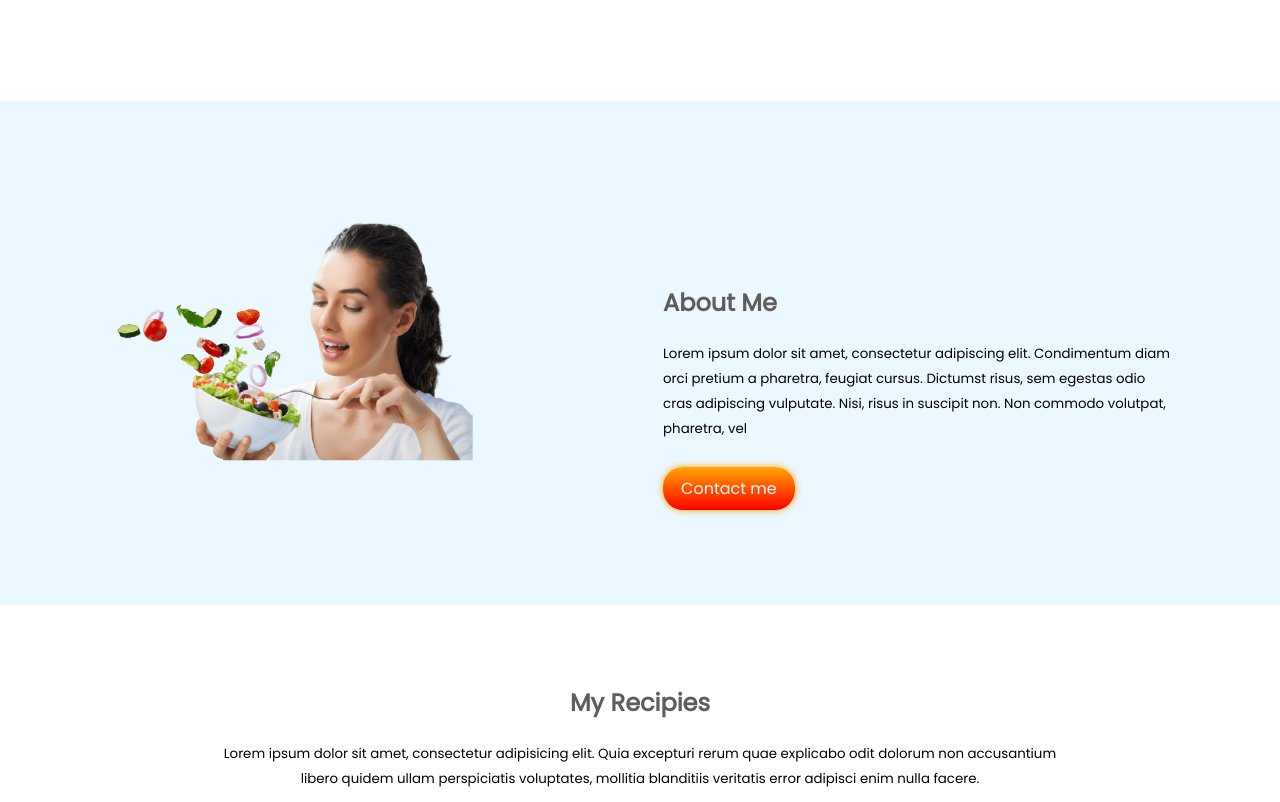
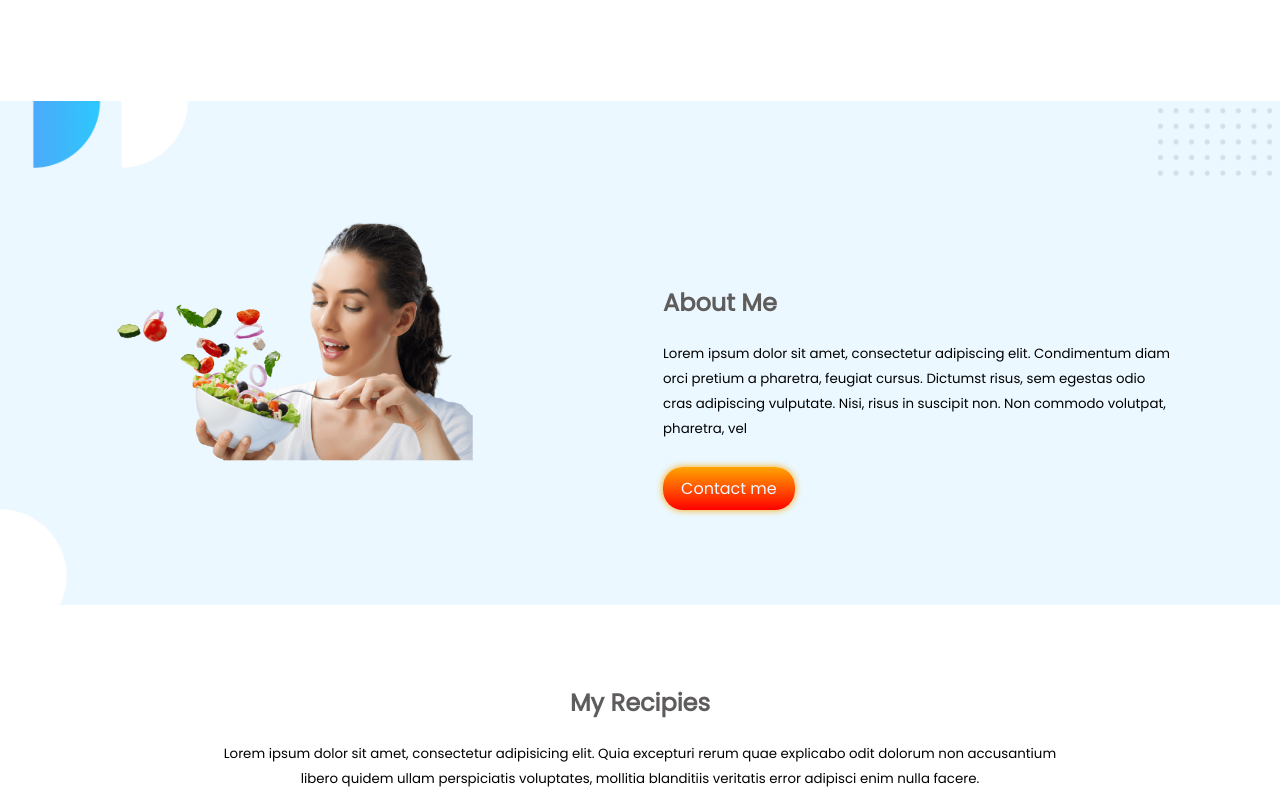
Before and after one commit to MehediHasan71/eat-healthy, a plain HTML site: page index.html in a window 1280 px wide. Shown: the part 492-1294 px from the top of the page. Drawn offline with Linux system fonts and the light colour scheme.

Commit message:
baackground problem solved

```diff
--- a/style.css
+++ b/style.css
@@ -57,9 +57,14 @@ a {
 
 .about-me-design {
     background-image: url(eat-healthy-main/images/shapes/Frame\ 57.jpg);
+
+    /* background: url(eat-healthy-main/images/shapes/Frame\ 57.jpg) center center cover no-repeat; */
     background-repeat: no-repeat;
-    background-position: center;
+    background-position: auto;
     padding: 5%;
+    background-size: 100%;
+
+
 }
 
 .recipies {
```
